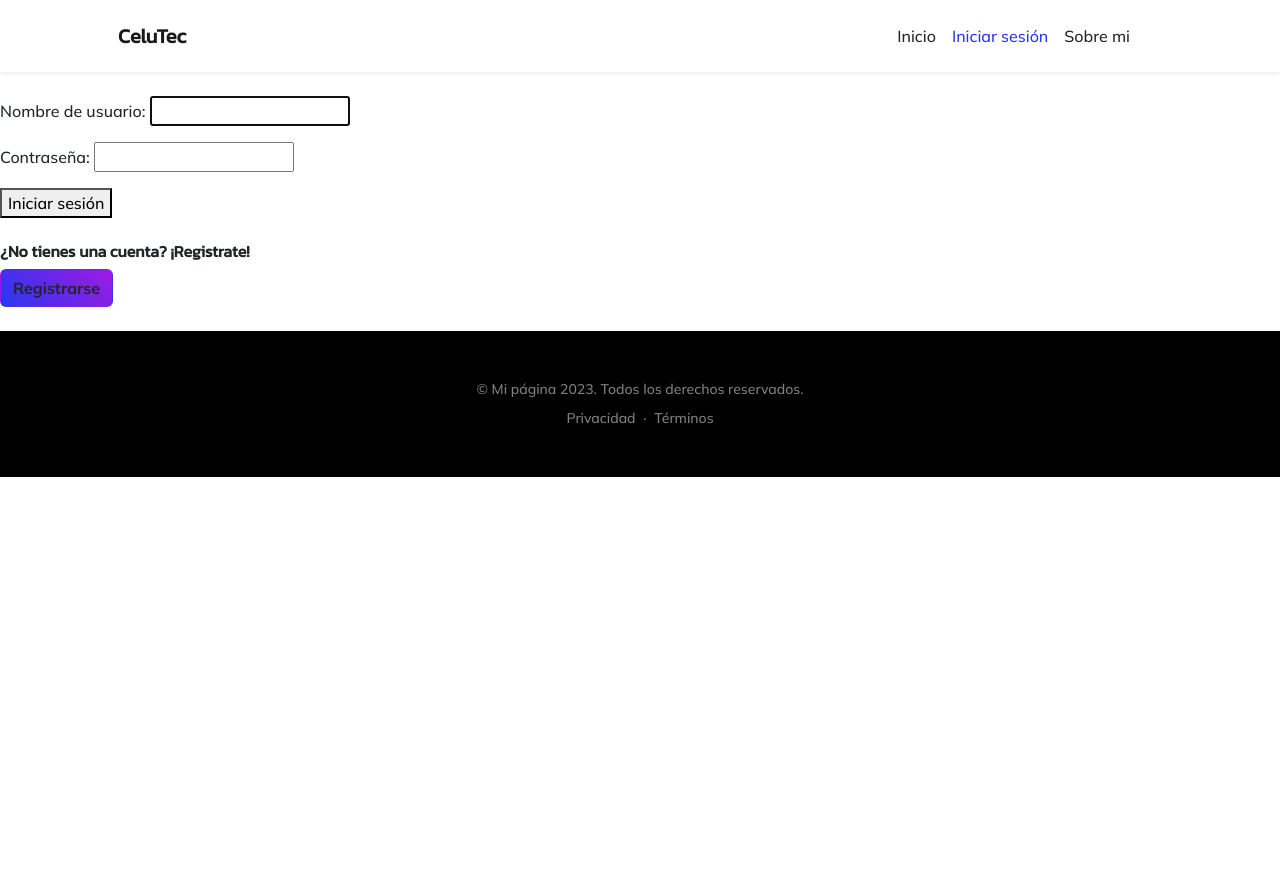
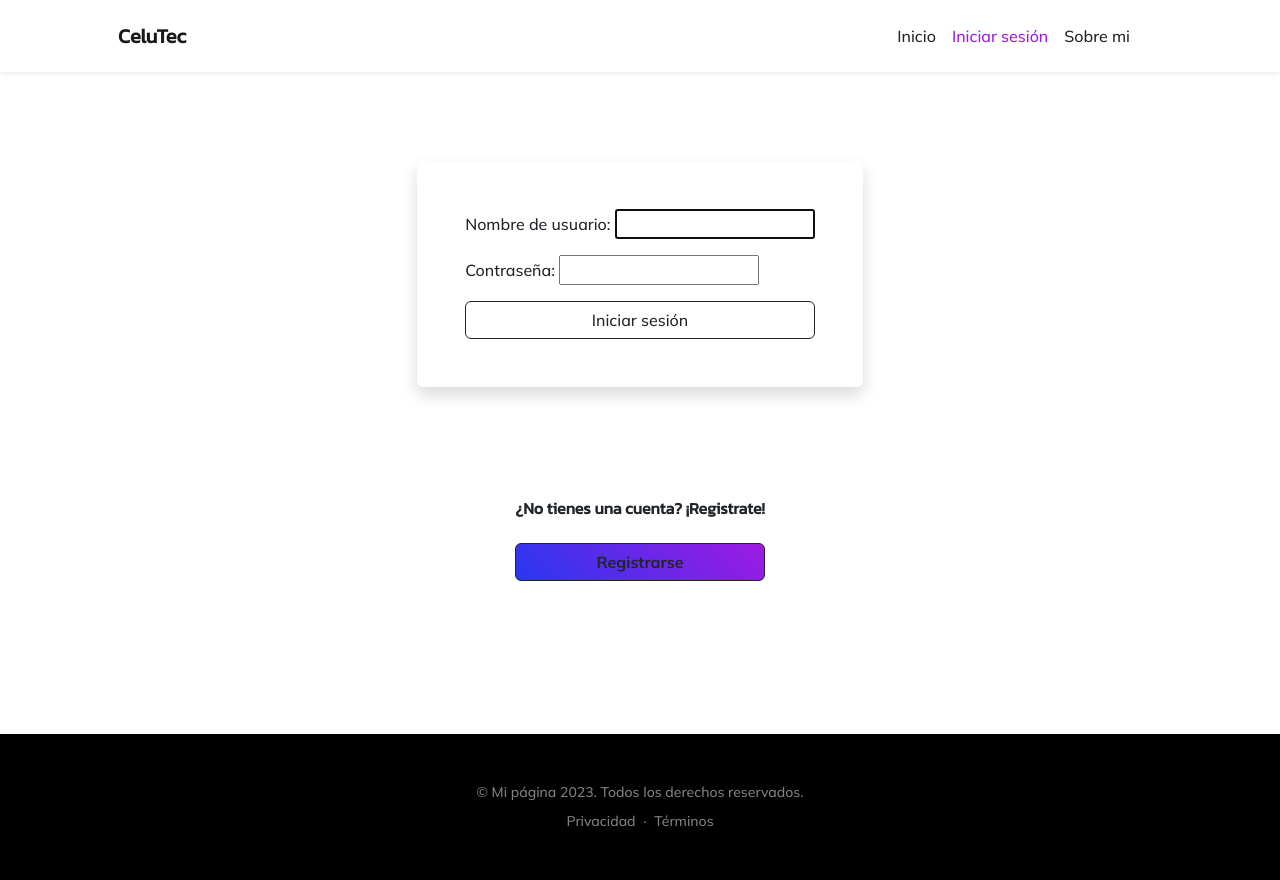
Before and after one commit to ClaraTortora/Trabajo-Final-Django-Tortora, a Django app: page /login/ in a window 1280 px wide. Before the commit the page ends 477 px from the top, so only its background shows below. Run offline with Django 4.2, Linux system fonts and the light colour scheme; some libraries are stand-ins or nearby versions.

Commit message:
update forms/home

```diff
--- a/Proyecto/apps/home/templates/home/base.html
+++ b/Proyecto/apps/home/templates/home/base.html
@@ -25,7 +25,7 @@
     <link href="{% static 'home/css/styles.css' %}" rel="stylesheet" />
 </head>
 
-<body id="page-top">
+<body style="min-height: 110vh; display: flex; flex-direction: column;justify-content: space-between;">
 
     {% include 'home/navbar.html' %}
 
--- a/Proyecto/apps/home/templates/home/login.html
+++ b/Proyecto/apps/home/templates/home/login.html
@@ -4,13 +4,28 @@
 
 <br>
 <br><br><br>
-<form method="POST">
+<div style="display: flex; justify-content: center; gap: 2rem;">
+    <div class="shadow p-5 mb-5 bg-body rounded">
+<form method="POST" type="text" placeholder="Default input">
     {% csrf_token %}
     {{ form.as_p }}
-    <button type="submit">Iniciar sesión</button>
+    <div class="d-grid gap-3">
+    <button type="submit" class="btn btn-outline-dark">Iniciar sesión</button>
+</div>
+</div>
 </form>
-<br>
+
+
+
+
+</div>
+<div style="display: flex; justify-content: center; gap: 2rem;">
+    <div class="d-grid gap-3">
 <h6 class="font-alt">¿No tienes una cuenta? ¡Registrate!</h6>
-<a href="{% url 'home:register' %}" class="btn bg-gradient-primary-to-secondary"><strong>Registrarse</strong></a>
-<br>
+
+
+<a href="{% url 'home:register' %}" class="btn btn-outline-dark bg-gradient-primary-to-secondary"><strong>Registrarse</strong></a>
+
+</div>
+</div>
 {% endblock content %}
--- a/Proyecto/apps/home/templates/home/navbar.html
+++ b/Proyecto/apps/home/templates/home/navbar.html
@@ -11,13 +11,13 @@
                     <li class="nav-item"><a class="nav-link {% if request.path == '/home/'%} active {% endif %}"" aria-current="page" href="{% url 'home:index' %}">Inicio</a></li>
 
                     {% if user.is_authenticated %}
-                    <li class="nav-item"><a class="nav-link text-bg-light">{{ user.username }}</a></li>
+                    <li class="nav-item"><a class="nav-link fst-italic text-secondary">{{ user.username }}</a></li>
                     <li class="nav-item"><a class="nav-link {% if request.path == '/producto/'%} active {% endif %}" href="{% url 'producto:index' %}">Productos</a></li>
                     <li class="nav-item"><a class="nav-link {% if request.path == '/oferta/'%} active {% endif %}" href="{% url 'producto:ofertas' %}">Ofertas</a></li>
                     <li class="nav-item"><a class="nav-link {% if request.path == '/logout/'%} active {% endif %}" href="{% url 'home:logout' %}">Cerrar sesión</a></li>
 
                     {% else %}
-                    <li class="nav-item"><a class="nav-link {% if request.path == '/login/' %} active {% endif %}" href="{% url 'home:login' %}">Iniciar sesión</a></li>
+                    <li class="nav-item"><a class="nav-link text-secondary {% if request.path == '/login/' %} active {% endif %}" href="{% url 'home:login' %}">Iniciar sesión</a></li>
                         <li class="nav-item"><a class="nav-link {% if request.path == '/aboutme/'%} active {% endif %}" href="#bg-light">Sobre mi</a></li>
                     {% endif %}
 
--- a/Proyecto/apps/home/urls.py
+++ b/Proyecto/apps/home/urls.py
@@ -4,6 +4,7 @@ from django.contrib.auth.views import LoginView, LogoutView
 
 from . import views
 
+#URLS para inicio, login, logout y register
 urlpatterns = [
     path("", views.index, name="index"),
     path("login/", LoginView.as_view(template_name="home/login.html"), name="login"),
--- a/Proyecto/apps/producto/admin.py
+++ b/Proyecto/apps/producto/admin.py
@@ -11,6 +11,5 @@ class ProductoCategoriaAdmin(admin.ModelAdmin):
     list_filter = ("nombre_producto",)
     ordering = ("nombre_producto",)
 
-
+#Registrando las apps con modelos
 admin.site.register(models.Producto)
-admin.site.register(models.Oferta)
--- a/Proyecto/apps/producto/forms.py
+++ b/Proyecto/apps/producto/forms.py
@@ -1,12 +1,16 @@
 from django import forms
 from . import models
 
+#Formularios
+
+#Formulario de Producto Categoría
 class ProductoCategoriaForm(forms.ModelForm):
     class Meta:
         model = models.ProductoCategoria
         fields = '__all__'
 
 
+#Formulario de Producto
 class ProductoForm(forms.ModelForm):
     class Meta:
         model = models.Producto
@@ -23,6 +27,7 @@ class ProductoForm(forms.ModelForm):
 
         }
 
+#Formulario de Ofertas
 class OfertaForms(forms.ModelForm):
     class Meta:
         model = models.Oferta
--- a/Proyecto/apps/producto/urls.py
+++ b/Proyecto/apps/producto/urls.py
@@ -4,7 +4,7 @@ from django.contrib.admin.views.decorators import staff_member_required
 from . import views
 
 
-#URLS basadas en clases
+#URLS basadas en clases - todas de la app Producto y sus CRUDS
 
 urlpatterns = [
     path("", views.index, name="index"),
--- a/Proyecto/config/urls.py
+++ b/Proyecto/config/urls.py
@@ -19,11 +19,13 @@ from django.urls import path, include
 from django.conf import settings
 from django.conf.urls.static import static
 
+#URLS generales de las apps
 urlpatterns = [
     path('admin/', admin.site.urls),
     path('', include(('home.urls', 'home'))),
     path('producto/', include(('producto.urls', 'producto'))),
 
+
 ]
 
 if settings.DEBUG == True:
```
Also changed, not shown: Proyecto/apps/home/templates/home/aboutme.html (deleted, +0 -13 lines), Proyecto/apps/home/templates/home/index.html (+10 -13 lines), Proyecto/apps/home/templates/home/register.html (+10 -1 lines), Proyecto/apps/home/views.py (+5 -3 lines), Proyecto/apps/producto/views.py (+21 -7 lines), Proyecto/media/celulares/samsung_galaxy_S21.PNG (added), Proyecto/media/imagenes/moto_e22.png (added), Proyecto/media/imagenes/samsung_galaxy_S21_tu3tPWy.PNG (added), Proyecto/media/ofertas/THUMB_Galaxy_A14_5G_Media_Assets_Thumb.jpg (added), Proyecto/media/ofertas/samsung-galaxy-a14-.webp (added).
